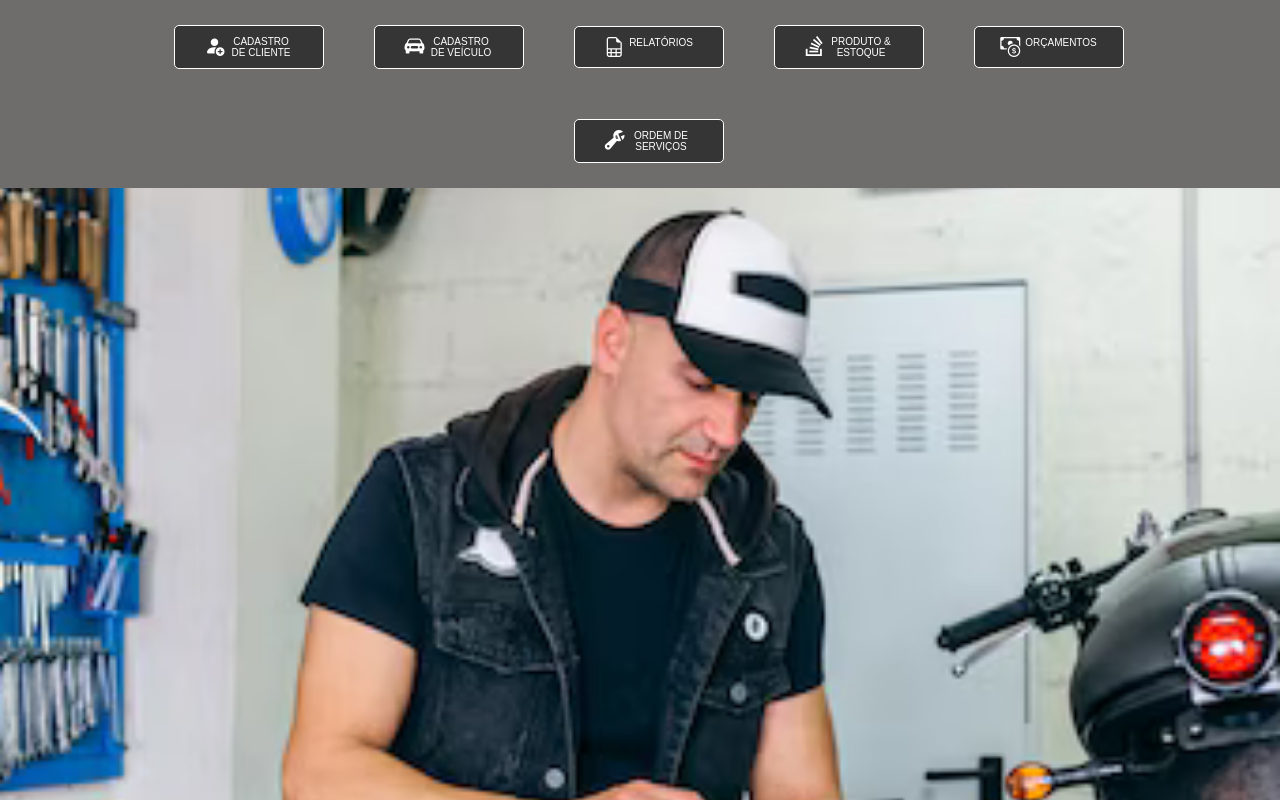
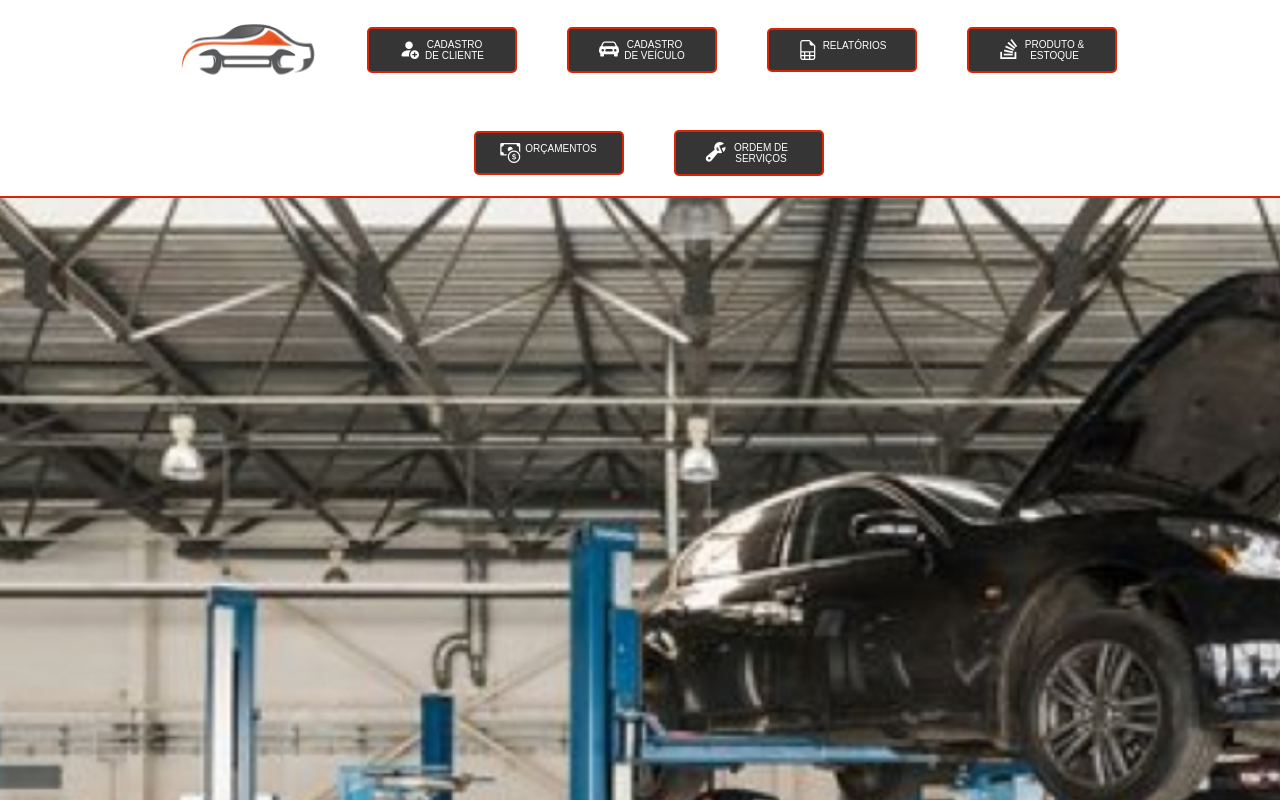
Before and after one commit to diogocds/projeto_oficina, a plain HTML site: page index.html in a window 1280 px wide. Shown: the top 800 px of the page. Drawn offline with nearby package versions, Linux system fonts and the light colour scheme.

Commit message:
Add files via upload

```diff
--- a/index.html
+++ b/index.html
@@ -15,6 +15,7 @@
         <button id="openMenu">&#9776;</button>
         <nav id="menu">
             <button id="closeMenu">x</button>
+            <img class="menu-logo" src="logo.png" alt="logo">
             <a href="cadastro_cliente.html"><i class="bi bi-person-fill-add"></i>Cadastro de Cliente</a>
             <a href="cadastro_veiculo.html"><i class="bi bi-car-front-fill"></i>Cadastro de Veículo</a>
             <a href="relatorios.html"><i class="bi bi-file-earmark-spreadsheet"></i>Relatórios</a>
--- a/style_oficina.css
+++ b/style_oficina.css
@@ -20,7 +20,7 @@ a {
   text-transform: uppercase;
   font-family: Arial, Helvetica, sans-serif;
   width: 150px;
-  border: 1px solid white;
+  border: 2px solid rgb(220, 35, 3);
   border-radius: 5px;
   padding-top: 10px;
   padding-bottom: 10px;
@@ -54,10 +54,10 @@ h1 {
   display: flex;
   font-size: 30px;
   text-transform: uppercase;
-  background-color: rgba(255, 255, 255, 0.309);
+  background: rgb(220, 35, 3);
   justify-content: center;
   padding-top: 100px;
-  color: black;
+  color: white;
 }
 
 i {
@@ -75,11 +75,12 @@ nav {
   margin-bottom: 25px;
   align-items: center;
   justify-content: center;
-  background: rgb(111, 108, 108);
-  padding-bottom: 25px;
-  padding-top: 25px;
+  background: white;
+  padding-bottom: 20px;
+  padding-top: 20px;
   padding-right: 68px;
   padding-left: 85px;
+  border-bottom: 2px solid rgb(220, 35, 3);
 }
 
 .bi {
@@ -100,7 +101,7 @@ nav {
 }
 
 .main-bg {
-  background-image: url('bg-oficina.png');
+  background-image: url('bgoficina.jpg');
   background-size: cover;
   background-position: center center;
   opacity: 1;
@@ -240,15 +241,21 @@ nav {
 
   }
 
+  #myChart{
+    display: none;
+  }
+
     fieldset {
       margin-top: 0;
       width: 100%;
       max-width: 100%;
       height: 100vh;
     }
-.main-bg{
+
+    .main-bg {
       height: 100vh;
     }
+
     #openMenu {
       position: fixed;
       float: right;
@@ -265,7 +272,7 @@ nav {
     }
 
     nav {
-    position:relative;
+      position: relative;
       flex-direction: column;
       width: 100vh;
       height: 100vh;
```
Also changed, not shown: cadastro_cliente.html (+1 -0 lines), cadastro_veiculo.html (+1 -0 lines), orcamentos.html (+2 -0 lines), ordem_de_servicos.html (+1 -0 lines), produto_estoque.html (+1 -0 lines), relatorios.html (+1 -0 lines), bgoficina.jpg (added), logo.png (added). Lines whose indentation alone changed are shown as unchanged.
